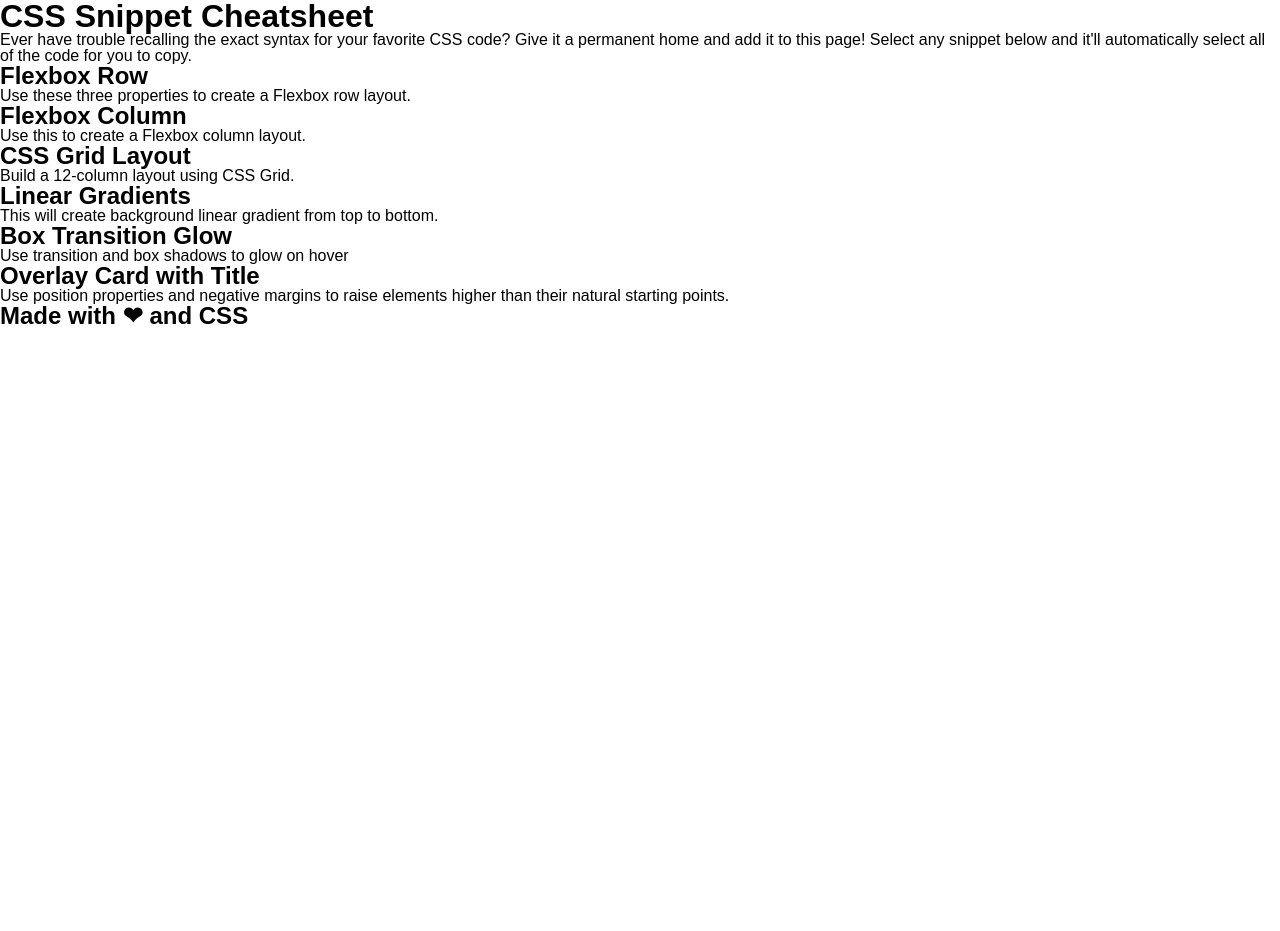
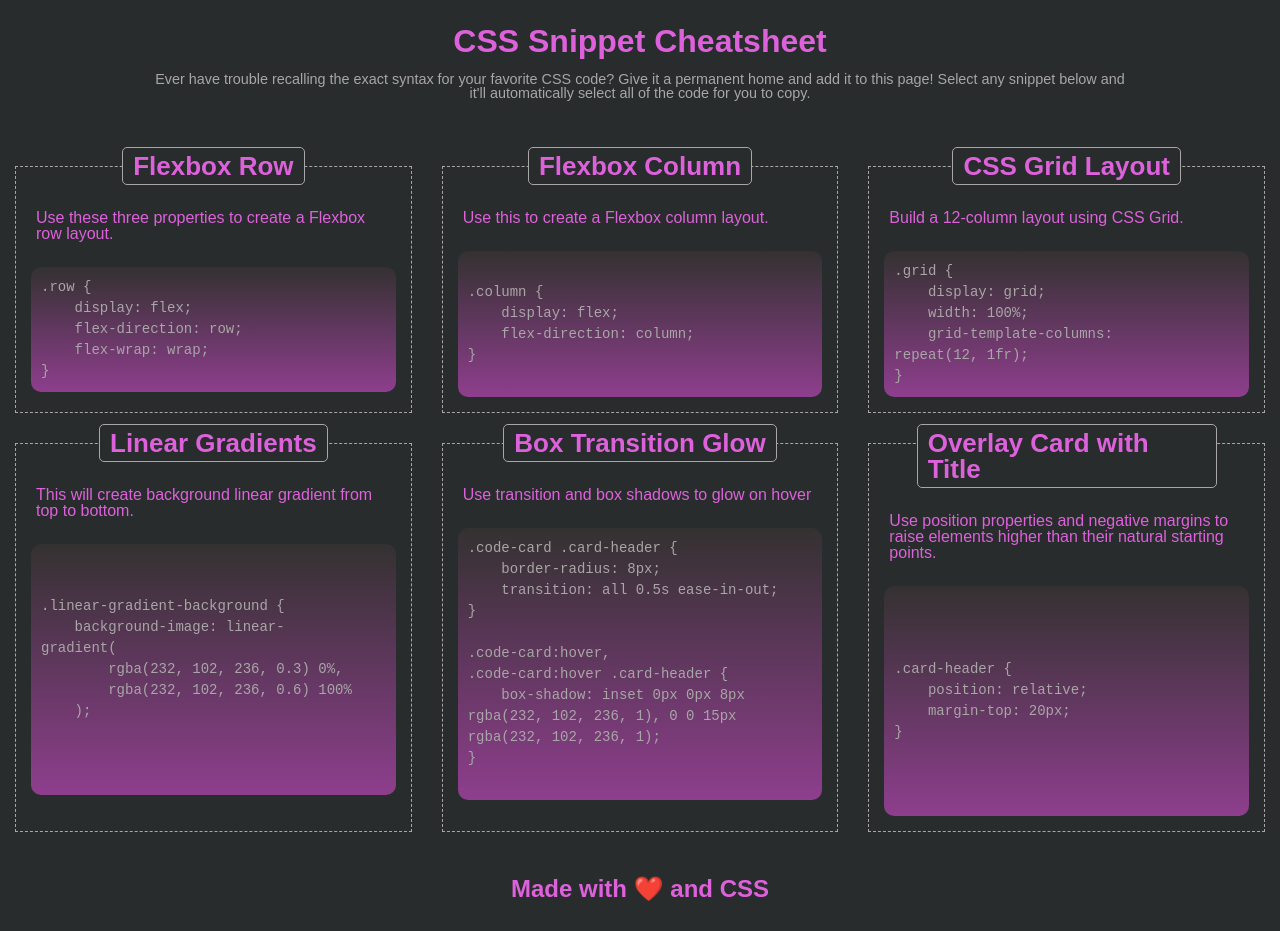
Before and after one commit to mbronstein1/CSS-Cheatsheet, a plain HTML site: page index.html in a window 1280 px wide. Before the commit the page ends 800 px from the top, so only its background shows below. Drawn offline with Linux system fonts and the light colour scheme.

Commit message:
added code for html and css files

```diff
--- a/assets/reset.css
+++ b/assets/reset.css
@@ -6,9 +6,9 @@
   box-sizing: border-box;
 }
 
-html {
+/* html {
   height: 100%;
-}
+} */
 
 body {
   min-height: 100%;
--- a/assets/style.css
+++ b/assets/style.css
@@ -0,0 +1,88 @@
+:root {
+    --neon-pink: rgb(222, 97, 220);
+    --off-white: rgb(168, 166, 166);
+    --dark-grey: rgb(40, 44, 44);
+}
+
+body {
+    background-color: var(--dark-grey);
+}
+
+header {
+    text-align: center;
+    margin: 10px 150px 50px 150px;
+}
+
+header h1 {
+    padding: 15px;
+    color: var(--neon-pink);
+}
+
+header p {
+    color: var(--off-white);
+    font-size: 90%;
+}
+
+main {
+    display: flex;
+    flex-wrap: wrap;
+}
+
+.box {
+    border: var(--off-white) dashed 1px;
+    padding: 10px;
+    margin: 15px;
+    flex: 1 1 30%;
+    display: flex;
+    flex-direction: column;
+}
+
+.box-title {
+    font-size: 26px;
+    color: var(--neon-pink);
+    border: var(--off-white) solid 1px;
+    padding: 5px 10px;
+    margin:0 auto;
+    border-radius: 5px;
+    max-width: 300px;
+    position: relative;
+    bottom: 30px;
+    background-color: var(--dark-grey);
+}
+
+.box, .box-title {
+    transition: all 0.5s ease-in-out;
+}
+
+.box:hover, .box:hover .box-title {
+    box-shadow: inset 0px 0px 8px rgba(232, 102, 236, 1), 0 0 15px rgba(232, 102, 236, 1);
+}
+
+.box p {
+    color: var(--neon-pink);
+    margin: -5px 10px 15px;
+
+}
+
+pre {
+    background-image: linear-gradient(rgb(52, 49, 49), rgb(142, 62, 141));
+    color: var(--off-white);
+    font-family: monospace;
+    font-size: 14px;
+    line-height: 1.5;
+    padding: 10px;
+    margin: 10px 5px 5px;
+    border-radius: 10px;
+    user-select: all;
+}
+
+code::selection {
+    background: rgb(36, 232, 196);
+    color: black;
+}
+
+footer {
+    color: var(--neon-pink);
+    text-align: center;
+    margin: 30px;
+}
--- a/index.html
+++ b/index.html
@@ -17,36 +17,83 @@
         <section class="box">
             <h2 class="box-title">Flexbox Row</h2>
             <p>Use these three properties to create a Flexbox row layout.</p>
-            <pre><code class="selectable"></code></pre>
+            <pre><code>.row {
+    display: flex;
+    flex-direction: row;
+    flex-wrap: wrap;
+}
+</code></pre>
         </section>
         <section class="box">
             <h2 class="box-title">Flexbox Column</h2>
             <p>Use this to create a Flexbox column layout.</p>
-            <pre><code class="selectable"></code></pre>
+            <pre><code>
+.column {
+    display: flex;
+    flex-direction: column;
+}
+
+</code></pre>
         </section>
         <section class="box">
             <h2 class="box-title">CSS Grid Layout</h2>
             <p>Build a 12-column layout using CSS Grid.</p>
-            <pre><code class="selectable"></code></pre>
+            <pre><code>.grid {
+    display: grid;
+    width: 100%;
+    grid-template-columns:
+repeat(12, 1fr);
+}</code></pre>
         </section>
         <section class="box">
             <h2 class="box-title">Linear Gradients</h2>
             <p>This will create background linear gradient from top to bottom.</p>
-            <pre><code class="selectable"></code></pre>
+            <pre><code>
+
+.linear-gradient-background {
+    background-image: linear-
+gradient(
+        rgba(232, 102, 236, 0.3) 0%,
+        rgba(232, 102, 236, 0.6) 100%
+    );
+
+
+
+</code></pre>
         </section>
         <section class="box">
             <h2 class="box-title">Box Transition Glow</h2>
             <p>Use transition and box shadows to glow on hover</p>
-            <pre><code class="selectable"></code></pre>
+            <pre><code>.code-card .card-header {
+    border-radius: 8px;
+    transition: all 0.5s ease-in-out;
+}
+
+.code-card:hover,
+.code-card:hover .card-header {
+    box-shadow: inset 0px 0px 8px
+rgba(232, 102, 236, 1), 0 0 15px
+rgba(232, 102, 236, 1);
+}
+            </code></pre>
         </section>
         <section class="box">
             <h2 class="box-title">Overlay Card with Title</h2>
             <p>Use position properties and negative margins to raise elements higher than their natural starting points.</p>
-            <pre><code class="selectable"></code></pre>
+            <pre><code>
+
+
+.card-header {
+    position: relative;
+    margin-top: 20px;
+}
+
+
+            </code></pre>
         </section>
     </main>
     <footer>
-        <h2>Made with <span>&#10084;</span> and CSS</h2>
+        <h2>Made with <span>❤️</span> and CSS</h2>
     </footer>
 </body>
 </html>
```
